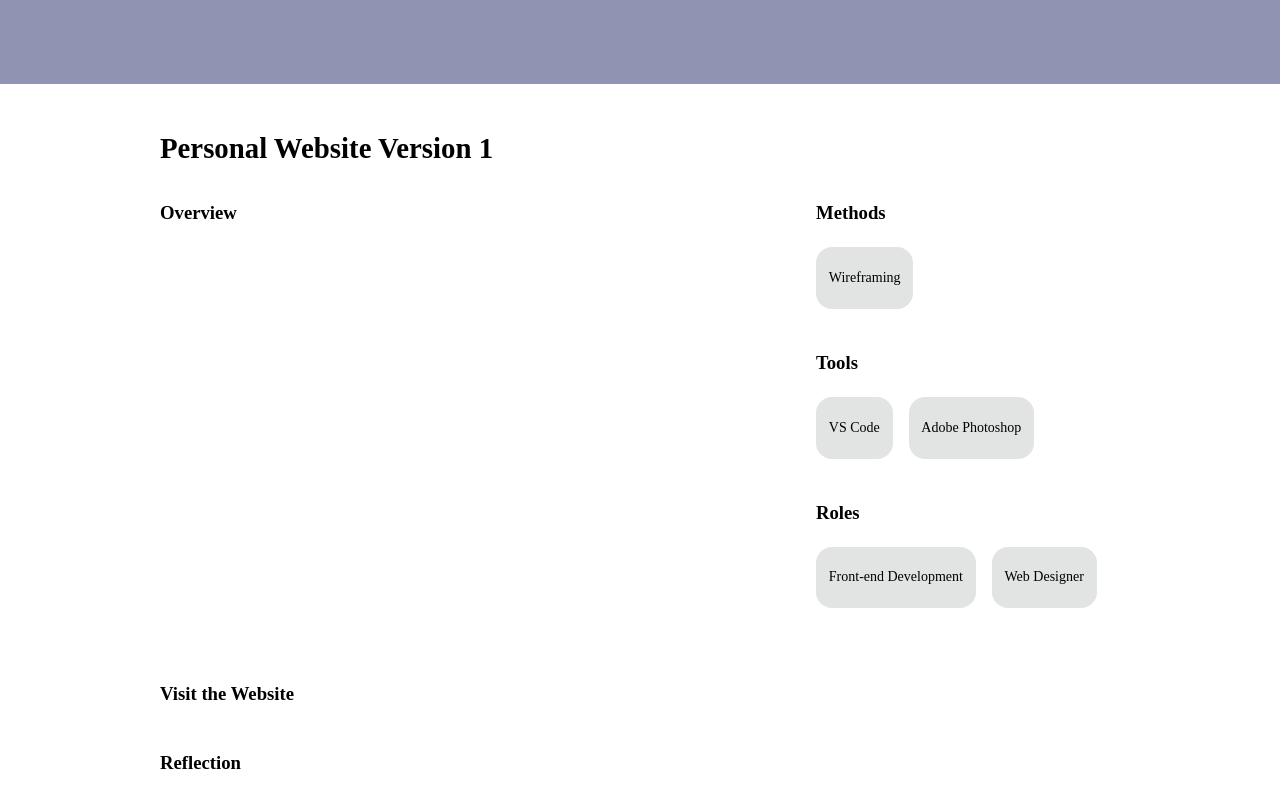
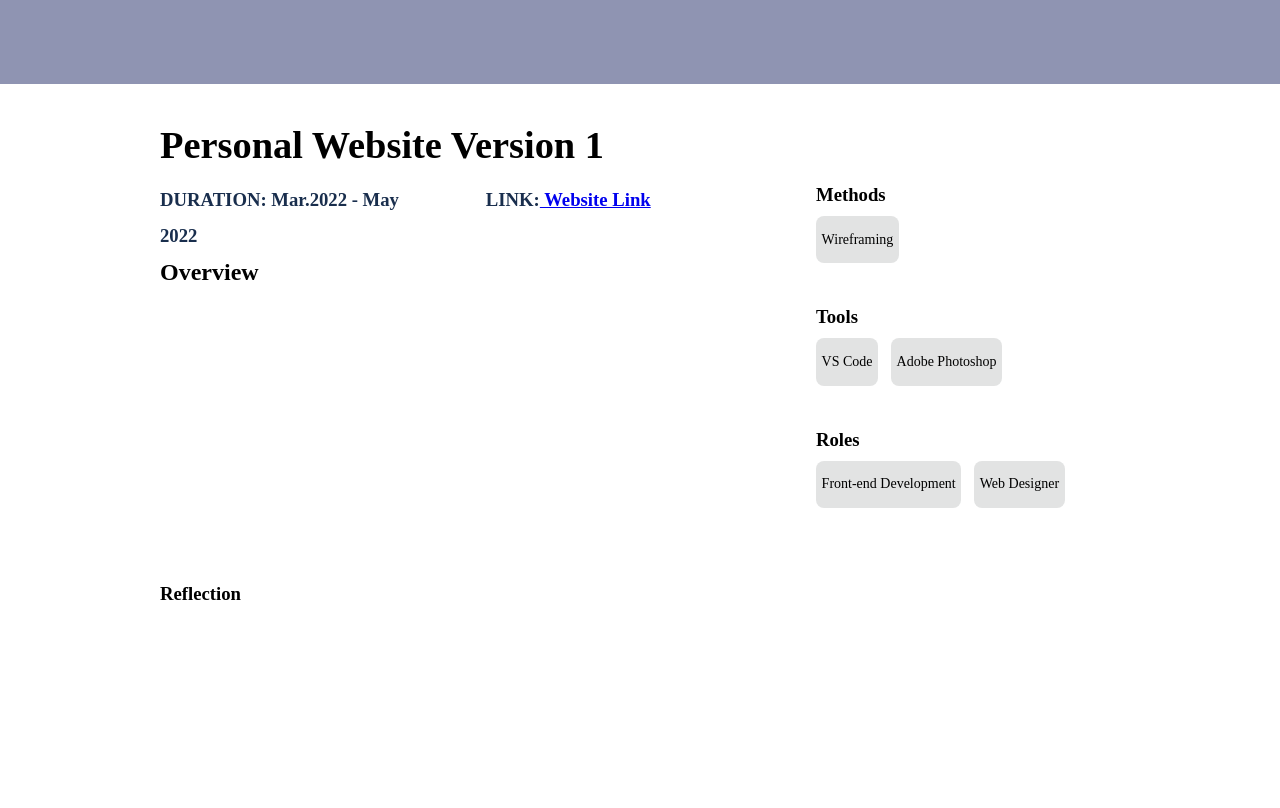
Before and after one commit to SapheSab3r/anqi-portfolio, a React (Create React App) app: page /project/3 in a window 1280 px wide. Shown: the part 740-1548 px from the top of the page. After the commit the page ends 1513 px from the top, so only its background shows below. Built offline with nearby package versions, Linux system fonts and the light colour scheme; a web font is replaced by a local one.

Commit message:
update styling for the project

```diff
--- a/src/pages/AllProjects.scss
+++ b/src/pages/AllProjects.scss
@@ -1,3 +1,7 @@
+$darkBlue: #192E4D;
+$lightBlue: #506a7a;
+$brightRed: #D62839;
+
 .main-container{
     position: relative;
     top: 4rem;
@@ -12,8 +16,9 @@
 
 .project-name{
     position: relative;
-    margin: 1em;
-    margin-top: 3em;
+    margin: 1rem;
+    margin-top: 2em;
+    margin-bottom: 10px;
     margin-inline-start: 10rem;
     margin-inline-end: 5px;
 }
@@ -25,7 +30,7 @@
 .body-intro{
     display: grid;
     grid-auto-columns: 2fr;
-    margin-top: 30px;
+    margin-top: 5px;
     margin-right: 40px;
     grid-column-gap: 60px;
     grid-template-columns: 1.5fr 1fr;
@@ -39,6 +44,15 @@
     font-weight: 400;
     margin-inline-start: 10rem;
     margin-inline-end: 5px;
+
+    .dur{
+        color:$darkBlue;
+
+        .dur-bold{
+            color: $darkBlue;
+            font-weight: bold;
+        }
+    }
 }
 
 .body-right{
@@ -56,12 +70,12 @@
         .block{
             font-size: 14px;
             color: 'black' ;
-            padding: 0.8rem;
+            padding: 0.4em;
             background-color: rgb(226, 227, 227);
             width: fit-content;
-            margin-right: 1rem;
-            margin-top: 1rem;
-            border-radius: 1rem;
+            margin-right: 0.8rem;
+            margin-top: 0.2rem;
+            border-radius: 0.5rem;
         }
     }
 
--- a/src/pages/WebsiteV1.js
+++ b/src/pages/WebsiteV1.js
@@ -28,15 +28,37 @@ export default function WebsiteV1() {
         <div className="main-cover">
           <Scroll/>
         </div>
-        <h2 className="project-name">Personal Website Version 1</h2>
+        <h1 className="project-name">Personal Website Version 1</h1>
         <div className="body-container">
           <div className="body-intro">
+
             <div className="body-left">
-              <h3 className="left-heading">Overview</h3>
+              <div className="body-intro">
+
+
+                <div className="duration">
+                  <h3 className="dur">
+                    <span className="dur-bold">
+                    DURATION:
+                    </span> Mar.2022 - May 2022</h3>
+                </div>
+
+                <div className="duration">
+                  <h3 className="dur">
+                    <span className="dur-bold">
+                    LINK:
+                    </span>
+                    <a href="https://saphesab3r.github.io/AnqiChenWebsite/"> Website Link</a>
+                  </h3>
+                </div>
+
+              </div>
+              <h2 className="left-heading">Overview</h2>
 
             </div>
 
             <div className="body-right">
+
               <h3 >Methods</h3>
               <div className="block-names">
                 <div className="block">Wireframing</div>
@@ -65,10 +87,6 @@ export default function WebsiteV1() {
 
             </div>
             <div className="body-context">
-            <h3 className="title">Visit the Website</h3>
-
-            </div>
-            <div className="body-context">
             <h3 className="title">Reflection</h3>
 
 
```
